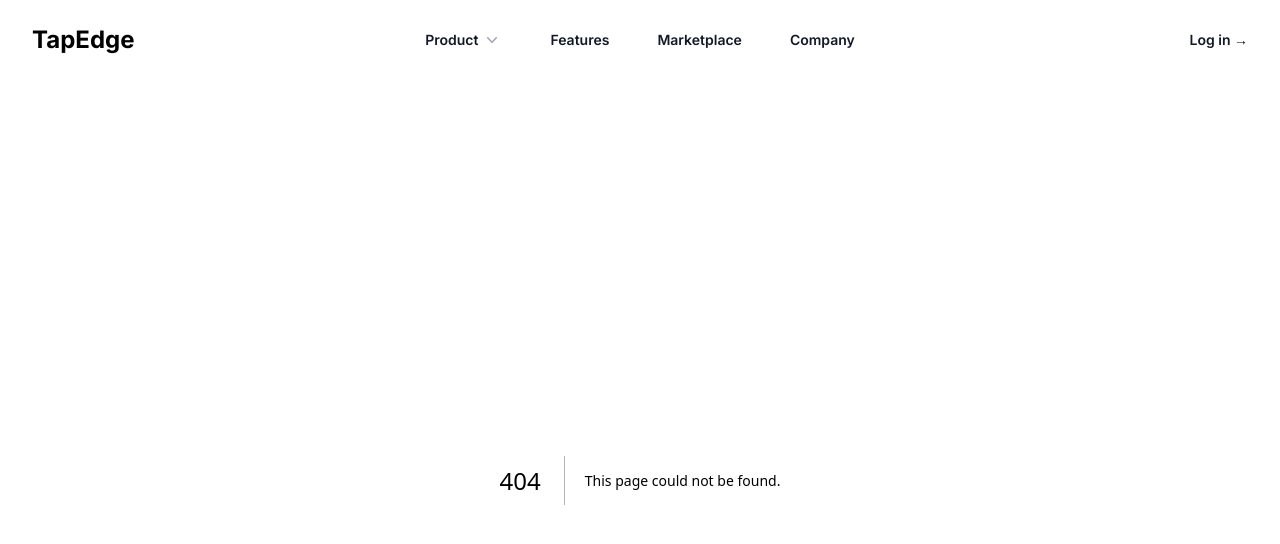
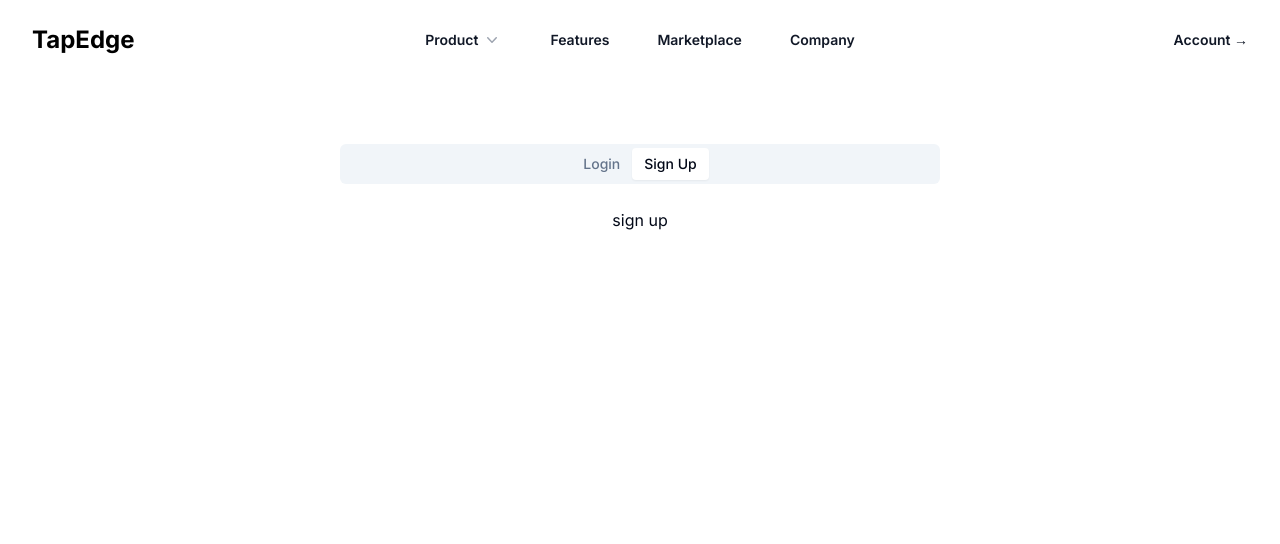
Before and after one commit to KamsNyc/TapEdge, a Next.js app: page /account in a window 1280 px wide. Before the commit this address had no page. Shown: the top 544 px of the page. Built offline with nearby package versions, Linux system fonts and the light colour scheme.

Commit message:
back to clerk

```diff
--- /dev/null
+++ b/app/account/page.tsx
@@ -0,0 +1,25 @@
+import React from 'react'
+import { Tabs, TabsContent, TabsList, TabsTrigger } from "@/components/ui/tabs"
+
+function Account() {
+    return (
+      <main className='flex items-center justify-center'>
+        <section className='w-full flex items-center justify-center mt-16'>
+          <Tabs defaultValue="Sign Up" className="w-[400px] lg:w-[600px]">
+            <TabsList className='flex items-center justify-center mb-6'>
+              <TabsTrigger value="Login">Login</TabsTrigger>
+              <TabsTrigger value="Sign Up">Sign Up</TabsTrigger>
+            </TabsList>
+            <TabsContent className='flex flex-col items-center justify-center' value="Sign Up">
+             sign up
+            </TabsContent>
+            <TabsContent className='flex flex-col items-center justify-center' value="Login">
+              sign in
+            </TabsContent>
+          </Tabs>
+        </section>
+      </main>
+    );
+  }
+
+  export default Account;
--- a/app/components/HeroSection.tsx
+++ b/app/components/HeroSection.tsx
@@ -2,6 +2,8 @@
 import { useState } from 'react'
 import { Dialog } from '@headlessui/react'
 import { Bars3Icon, XMarkIcon } from '@heroicons/react/24/outline'
+import Link from 'next/link'
+import Image from 'next/image'
 
 const navigation = [
   { name: 'Product', href: '#' },
@@ -26,12 +28,12 @@
               Ac euismod vel sit maecenas id pellentesque eu sed consectetur. Malesuada adipiscing sagittis vel nulla.
             </p>
             <div className="mt-10 flex items-center justify-center gap-x-6 lg:justify-start">
-              <a
-                href="#"
+              <Link
+                href="/"
                 className="rounded-md bg-white px-3.5 py-2.5 text-sm font-semibold text-gray-900 shadow-sm hover:bg-gray-100 focus-visible:outline focus-visible:outline-2 focus-visible:outline-offset-2 focus-visible:outline-white"
               >
                 Get started
-              </a>
+              </Link>
               <a href="#" className="text-sm font-semibold leading-6 text-black">
                 Learn more <span aria-hidden="true">→</span>
               </a>
--- a/app/components/Navbar.tsx
+++ b/app/components/Navbar.tsx
@@ -11,17 +11,18 @@
   XMarkIcon,
 } from '@heroicons/react/24/outline'
 import { ChevronDownIcon, PhoneIcon, PlayCircleIcon } from '@heroicons/react/20/solid'
+import Link from 'next/link'
 
 const products = [
-  { name: 'Analytics', description: 'Get a better understanding of your traffic', href: '#', icon: ChartPieIcon },
-  { name: 'Engagement', description: 'Speak directly to your customers', href: '#', icon: CursorArrowRaysIcon },
-  { name: 'Security', description: 'Your customers’ data will be safe and secure', href: '#', icon: FingerPrintIcon },
-  { name: 'Integrations', description: 'Connect with third-party tools', href: '#', icon: SquaresPlusIcon },
-  { name: 'Automations', description: 'Build strategic funnels that will convert', href: '#', icon: ArrowPathIcon },
+  { name: 'Analytics', description: 'Get Link better understanding of your traffic', href: '/', icon: ChartPieIcon },
+  { name: 'Engagement', description: 'Speak directly to your customers', href: '/', icon: CursorArrowRaysIcon },
+  { name: 'Security', description: 'Your customers’ data will be safe and secure', href: '/', icon: FingerPrintIcon },
+  { name: 'Integrations', description: 'Connect with third-party tools', href: '/', icon: SquaresPlusIcon },
+  { name: 'Automations', description: 'Build strategic funnels that will convert', href: '/', icon: ArrowPathIcon },
 ]
 const callsToAction = [
-  { name: 'Watch demo', href: '#', icon: PlayCircleIcon },
-  { name: 'Contact sales', href: '#', icon: PhoneIcon },
+  { name: 'Watch demo', href: '/', icon: PlayCircleIcon },
+  { name: 'Contact sales', href: '/', icon: PhoneIcon },
 ]
 
 function classNames(...classes: string[]) {
@@ -35,10 +36,10 @@
     <header className="bg-white">
       <nav className="mx-auto flex max-w-7xl items-center justify-between p-6 lg:px-8" aria-label="Global">
         <div className="flex lg:flex-1">
-          <a href="#" className="-m-1.5 p-1.5">
+          <Link href="#" className="-m-1.5 p-1.5">
             <span className="sr-only text-black">Your Company</span>
             <h1 className='text-black text-2xl font-bold'>TapEdge</h1>
-          </a>
+          </Link>
         </div>
         <div className="flex lg:hidden">
           <button
@@ -77,10 +78,10 @@
                         <item.icon className="h-6 w-6 text-gray-600 group-hover:text-indigo-600" aria-hidden="true" />
                       </div>
                       <div className="flex-auto">
-                        <a href={item.href} className="block font-semibold text-gray-900">
+                        <Link href={item.href} className="block font-semibold text-gray-900">
                           {item.name}
                           <span className="absolute inset-0" />
-                        </a>
+                        </Link>
                         <p className="mt-1 text-gray-600">{item.description}</p>
                       </div>
                     </div>
@@ -88,48 +89,48 @@
                 </div>
                 <div className="grid grid-cols-2 divide-x divide-gray-900/5 bg-gray-50">
                   {callsToAction.map((item) => (
-                    <a
+                    <Link
                       key={item.name}
                       href={item.href}
                       className="flex items-center justify-center gap-x-2.5 p-3 text-sm font-semibold leading-6 text-gray-900 hover:bg-gray-100"
                     >
                       <item.icon className="h-5 w-5 flex-none text-gray-400" aria-hidden="true" />
                       {item.name}
-                    </a>
+                    </Link>
                   ))}
                 </div>
               </Popover.Panel>
             </Transition>
           </Popover>
 
-          <a href="#" className="text-sm font-semibold leading-6 text-gray-900">
+          <Link href="#" className="text-sm font-semibold leading-6 text-gray-900">
             Features
-          </a>
-          <a href="#" className="text-sm font-semibold leading-6 text-gray-900">
+          </Link>
+          <Link href="#" className="text-sm font-semibold leading-6 text-gray-900">
             Marketplace
-          </a>
-          <a href="#" className="text-sm font-semibold leading-6 text-gray-900">
+          </Link>
+          <Link href="#" className="text-sm font-semibold leading-6 text-gray-900">
             Company
-          </a>
+          </Link>
         </Popover.Group>
         <div className="hidden lg:flex lg:flex-1 lg:justify-end">
-          <a href="/login" className="text-sm font-semibold leading-6 text-gray-900">
-            Log in <span aria-hidden="true">&rarr;</span>
-          </a>
+          <Link href="/account" className="text-sm font-semibold leading-6 text-gray-900">
+            Account <span aria-hidden="true">&rarr;</span>
+          </Link>
         </div>
       </nav>
       <Dialog as="div" className="lg:hidden" open={mobileMenuOpen} onClose={setMobileMenuOpen}>
         <div className="fixed inset-0 z-10" />
         <Dialog.Panel className="fixed inset-y-0 right-0 z-10 w-full overflow-y-auto bg-white px-6 py-6 sm:max-w-sm sm:ring-1 sm:ring-gray-900/10">
           <div className="flex items-center justify-between">
-            <a href="#" className="-m-1.5 p-1.5">
+            <Link href="#" className="-m-1.5 p-1.5">
               <span className="sr-only">Your Company</span>
               <img
                 className="h-8 w-auto"
                 src="https://tailwindui.com/img/logos/mark.svg?color=indigo&shade=600"
                 alt=""
               />
-            </a>
+            </Link>
             <button
               type="button"
               className="-m-2.5 rounded-md p-2.5 text-gray-700"
@@ -156,7 +157,7 @@
                         {[...products, ...callsToAction].map((item) => (
                           <Disclosure.Button
                             key={item.name}
-                            as="a"
+                            as="Link"
                             href={item.href}
                             className="block rounded-lg py-2 pl-6 pr-3 text-sm font-semibold leading-7 text-gray-900 hover:bg-gray-50"
                           >
@@ -167,32 +168,32 @@
                     </>
                   )}
                 </Disclosure>
-                <a
+                <Link
                   href="#"
                   className="-mx-3 block rounded-lg px-3 py-2 text-base font-semibold leading-7 text-gray-900 hover:bg-gray-50"
                 >
                   Features
-                </a>
-                <a
+                </Link>
+                <Link
                   href="#"
                   className="-mx-3 block rounded-lg px-3 py-2 text-base font-semibold leading-7 text-gray-900 hover:bg-gray-50"
                 >
                   Marketplace
-                </a>
-                <a
+                </Link>
+                <Link
                   href="#"
                   className="-mx-3 block rounded-lg px-3 py-2 text-base font-semibold leading-7 text-gray-900 hover:bg-gray-50"
                 >
                   Company
-                </a>
+                </Link>
               </div>
               <div className="py-6">
-                <a
-                  href="/login"
+                <Link
+                  href="/account"
                   className="-mx-3 block rounded-lg px-3 py-2.5 text-base font-semibold leading-7 text-gray-900 hover:bg-gray-50"
                 >
-                  Log in
-                </a>
+                  Account
+                </Link>
               </div>
             </div>
           </div>
--- a/app/globals.css
+++ b/app/globals.css
@@ -2,7 +2,75 @@
 @tailwind components;
 @tailwind utilities;
 
-/* styles.css */
-.navbar {
-    height: 60px;
+@layer base {
+  :root {
+    --background: 0 0% 100%;
+    --foreground: 222.2 84% 4.9%;
+
+    --card: 0 0% 100%;
+    --card-foreground: 222.2 84% 4.9%;
+
+    --popover: 0 0% 100%;
+    --popover-foreground: 222.2 84% 4.9%;
+
+    --primary: 222.2 47.4% 11.2%;
+    --primary-foreground: 210 40% 98%;
+
+    --secondary: 210 40% 96.1%;
+    --secondary-foreground: 222.2 47.4% 11.2%;
+
+    --muted: 210 40% 96.1%;
+    --muted-foreground: 215.4 16.3% 46.9%;
+
+    --accent: 210 40% 96.1%;
+    --accent-foreground: 222.2 47.4% 11.2%;
+
+    --destructive: 0 84.2% 60.2%;
+    --destructive-foreground: 210 40% 98%;
+
+    --border: 214.3 31.8% 91.4%;
+    --input: 214.3 31.8% 91.4%;
+    --ring: 222.2 84% 4.9%;
+
+    --radius: 0.5rem;
   }
+
+  .dark {
+    --background: 222.2 84% 4.9%;
+    --foreground: 210 40% 98%;
+
+    --card: 222.2 84% 4.9%;
+    --card-foreground: 210 40% 98%;
+
+    --popover: 222.2 84% 4.9%;
+    --popover-foreground: 210 40% 98%;
+
+    --primary: 210 40% 98%;
+    --primary-foreground: 222.2 47.4% 11.2%;
+
+    --secondary: 217.2 32.6% 17.5%;
+    --secondary-foreground: 210 40% 98%;
+
+    --muted: 217.2 32.6% 17.5%;
+    --muted-foreground: 215 20.2% 65.1%;
+
+    --accent: 217.2 32.6% 17.5%;
+    --accent-foreground: 210 40% 98%;
+
+    --destructive: 0 62.8% 30.6%;
+    --destructive-foreground: 210 40% 98%;
+
+    --border: 217.2 32.6% 17.5%;
+    --input: 217.2 32.6% 17.5%;
+    --ring: 212.7 26.8% 83.9%;
+  }
+}
+
+@layer base {
+  * {
+    @apply border-border;
+  }
+  body {
+    @apply bg-background text-foreground;
+  }
+}
--- a/app/layout.tsx
+++ b/app/layout.tsx
@@ -2,7 +2,7 @@
 import { Inter } from 'next/font/google'
 import './globals.css'
 import Navbar from './components/Navbar'
-import { ClerkProvider } from "@clerk/nextjs";
+import { ClerkProvider } from '@clerk/nextjs';
 
 
 const inter = Inter({ subsets: ['latin'] })
@@ -18,7 +18,7 @@
   children: React.ReactNode
 }) {
   return (
-    <ClerkProvider>
+      <ClerkProvider>
     <html lang="en">
       <body className={inter.className}>
 
--- a/app/login/page.tsx
+++ /dev/null
@@ -1,11 +0,0 @@
-import React from 'react'
-
-function page() {
-  return (
-    <div>
-      login
-    </div>
-  )
-}
-
-export default page
--- /dev/null
+++ b/components/ui/tabs.tsx
@@ -0,0 +1,55 @@
+"use client"
+
+import * as React from "react"
+import * as TabsPrimitive from "@radix-ui/react-tabs"
+
+import { cn } from "@/lib/utils"
+
+const Tabs = TabsPrimitive.Root
+
+const TabsList = React.forwardRef<
+  React.ElementRef<typeof TabsPrimitive.List>,
+  React.ComponentPropsWithoutRef<typeof TabsPrimitive.List>
+>(({ className, ...props }, ref) => (
+  <TabsPrimitive.List
+    ref={ref}
+    className={cn(
+      "inline-flex h-10 items-center justify-center rounded-md bg-muted p-1 text-muted-foreground",
+      className
+    )}
+    {...props}
+  />
+))
+TabsList.displayName = TabsPrimitive.List.displayName
+
+const TabsTrigger = React.forwardRef<
+  React.ElementRef<typeof TabsPrimitive.Trigger>,
+  React.ComponentPropsWithoutRef<typeof TabsPrimitive.Trigger>
+>(({ className, ...props }, ref) => (
+  <TabsPrimitive.Trigger
+    ref={ref}
+    className={cn(
+      "inline-flex items-center justify-center whitespace-nowrap rounded-sm px-3 py-1.5 text-sm font-medium ring-offset-background transition-all focus-visible:outline-none focus-visible:ring-2 focus-visible:ring-ring focus-visible:ring-offset-2 disabled:pointer-events-none disabled:opacity-50 data-[state=active]:bg-background data-[state=active]:text-foreground data-[state=active]:shadow-sm",
+      className
+    )}
+    {...props}
+  />
+))
+TabsTrigger.displayName = TabsPrimitive.Trigger.displayName
+
+const TabsContent = React.forwardRef<
+  React.ElementRef<typeof TabsPrimitive.Content>,
+  React.ComponentPropsWithoutRef<typeof TabsPrimitive.Content>
+>(({ className, ...props }, ref) => (
+  <TabsPrimitive.Content
+    ref={ref}
+    className={cn(
+      "mt-2 ring-offset-background focus-visible:outline-none focus-visible:ring-2 focus-visible:ring-ring focus-visible:ring-offset-2",
+      className
+    )}
+    {...props}
+  />
+))
+TabsContent.displayName = TabsPrimitive.Content.displayName
+
+export { Tabs, TabsList, TabsTrigger, TabsContent }
--- /dev/null
+++ b/lib/utils.ts
@@ -0,0 +1,6 @@
+import { type ClassValue, clsx } from "clsx"
+import { twMerge } from "tailwind-merge"
+
+export function cn(...inputs: ClassValue[]) {
+  return twMerge(clsx(inputs))
+}
--- a/tailwind.config.js
+++ b/tailwind.config.js
@@ -1,15 +1,76 @@
 /** @type {import('tailwindcss').Config} */
 module.exports = {
-    content: [
-    "./app/**/*.{js,ts,jsx,tsx,mdx}",
-    "./pages/**/*.{js,ts,jsx,tsx,mdx}",
-    "./components/**/*.{js,ts,jsx,tsx,mdx}",
-
-    // Or if using `src` directory:
-    "./src/**/*.{js,ts,jsx,tsx,mdx}",
-  ],
+  darkMode: ["class"],
+  content: [
+    './pages/**/*.{ts,tsx}',
+    './components/**/*.{ts,tsx}',
+    './app/**/*.{ts,tsx}',
+    './src/**/*.{ts,tsx}',
+	],
   theme: {
-    extend: {},
+    container: {
+      center: true,
+      padding: "2rem",
+      screens: {
+        "2xl": "1400px",
+      },
+    },
+    extend: {
+      colors: {
+        border: "hsl(var(--border))",
+        input: "hsl(var(--input))",
+        ring: "hsl(var(--ring))",
+        background: "hsl(var(--background))",
+        foreground: "hsl(var(--foreground))",
+        primary: {
+          DEFAULT: "hsl(var(--primary))",
+          foreground: "hsl(var(--primary-foreground))",
+        },
+        secondary: {
+          DEFAULT: "hsl(var(--secondary))",
+          foreground: "hsl(var(--secondary-foreground))",
+        },
+        destructive: {
+          DEFAULT: "hsl(var(--destructive))",
+          foreground: "hsl(var(--destructive-foreground))",
+        },
+        muted: {
+          DEFAULT: "hsl(var(--muted))",
+          foreground: "hsl(var(--muted-foreground))",
+        },
+        accent: {
+          DEFAULT: "hsl(var(--accent))",
+          foreground: "hsl(var(--accent-foreground))",
+        },
+        popover: {
+          DEFAULT: "hsl(var(--popover))",
+          foreground: "hsl(var(--popover-foreground))",
+        },
+        card: {
+          DEFAULT: "hsl(var(--card))",
+          foreground: "hsl(var(--card-foreground))",
+        },
+      },
+      borderRadius: {
+        lg: "var(--radius)",
+        md: "calc(var(--radius) - 2px)",
+        sm: "calc(var(--radius) - 4px)",
+      },
+      keyframes: {
+        "accordion-down": {
+          from: { height: 0 },
+          to: { height: "var(--radix-accordion-content-height)" },
+        },
+        "accordion-up": {
+          from: { height: "var(--radix-accordion-content-height)" },
+          to: { height: 0 },
+        },
+      },
+      animation: {
+        "accordion-down": "accordion-down 0.2s ease-out",
+        "accordion-up": "accordion-up 0.2s ease-out",
+      },
+    },
   },
-  plugins: [],
+  plugins: [require("tailwindcss-animate")],
 }
```
Also changed, not shown: middleware.ts (deleted, +0 -10 lines), package.json (+7 -1 lines), components.json (added), 1 other file (tests, documents, lock files or other folders).
